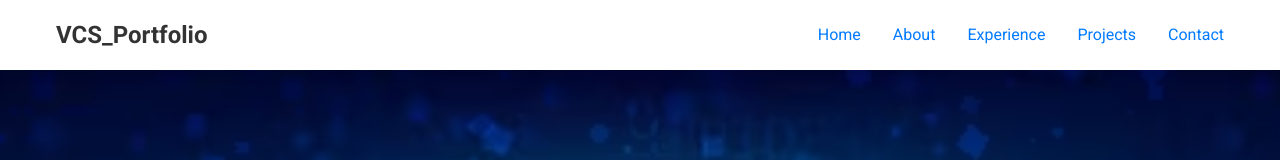
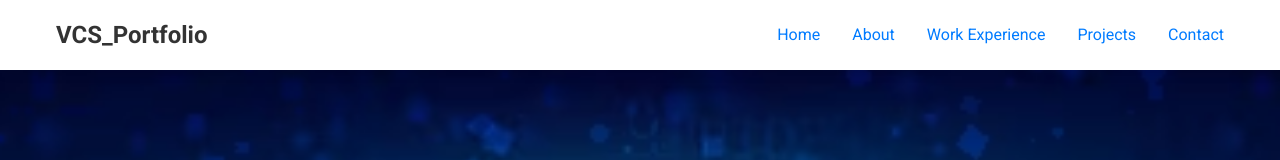
Before and after one commit to CharanVCS/VCS_portfolio, a plain HTML site: page index.html in a window 1280 px wide. Shown: the top 160 px of the page. Drawn offline with Linux system fonts and the light colour scheme; placeholder pictures from the web are drawn by us.

Commit message:
index update

```diff
--- a/index.html
+++ b/index.html
@@ -16,7 +16,7 @@
             <ul class="nav-links">
                 <li><a href="#home">Home</a></li>
                 <li><a href="#about">About</a></li>
-                <li><a href="#experience">Experience </a></li>
+                <li><a href="#experience">Work Experience </a></li>
                 <li><a href="#projects">Projects</a></li>
                 <li><a href="#contact">Contact</a></li>
             </ul>
```
